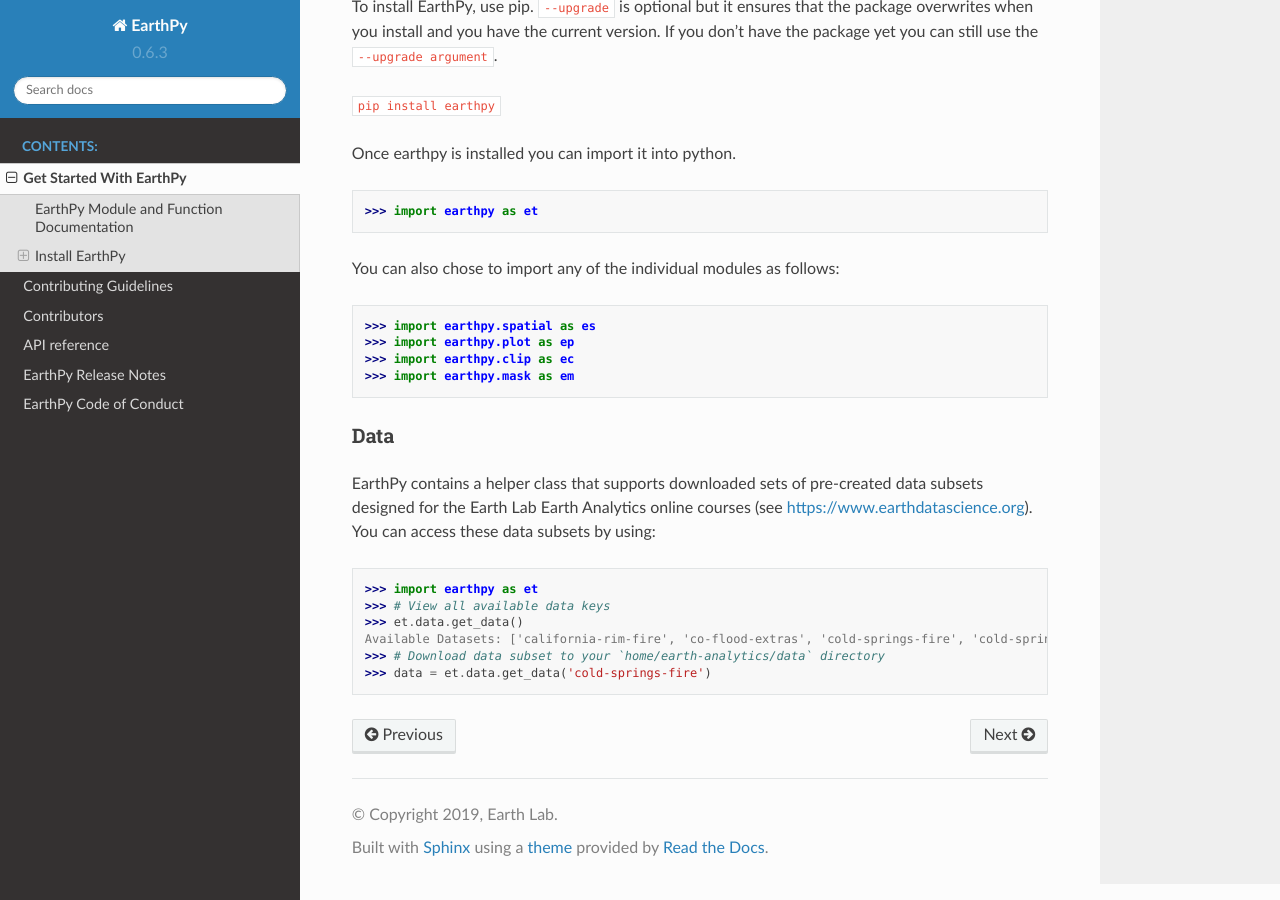
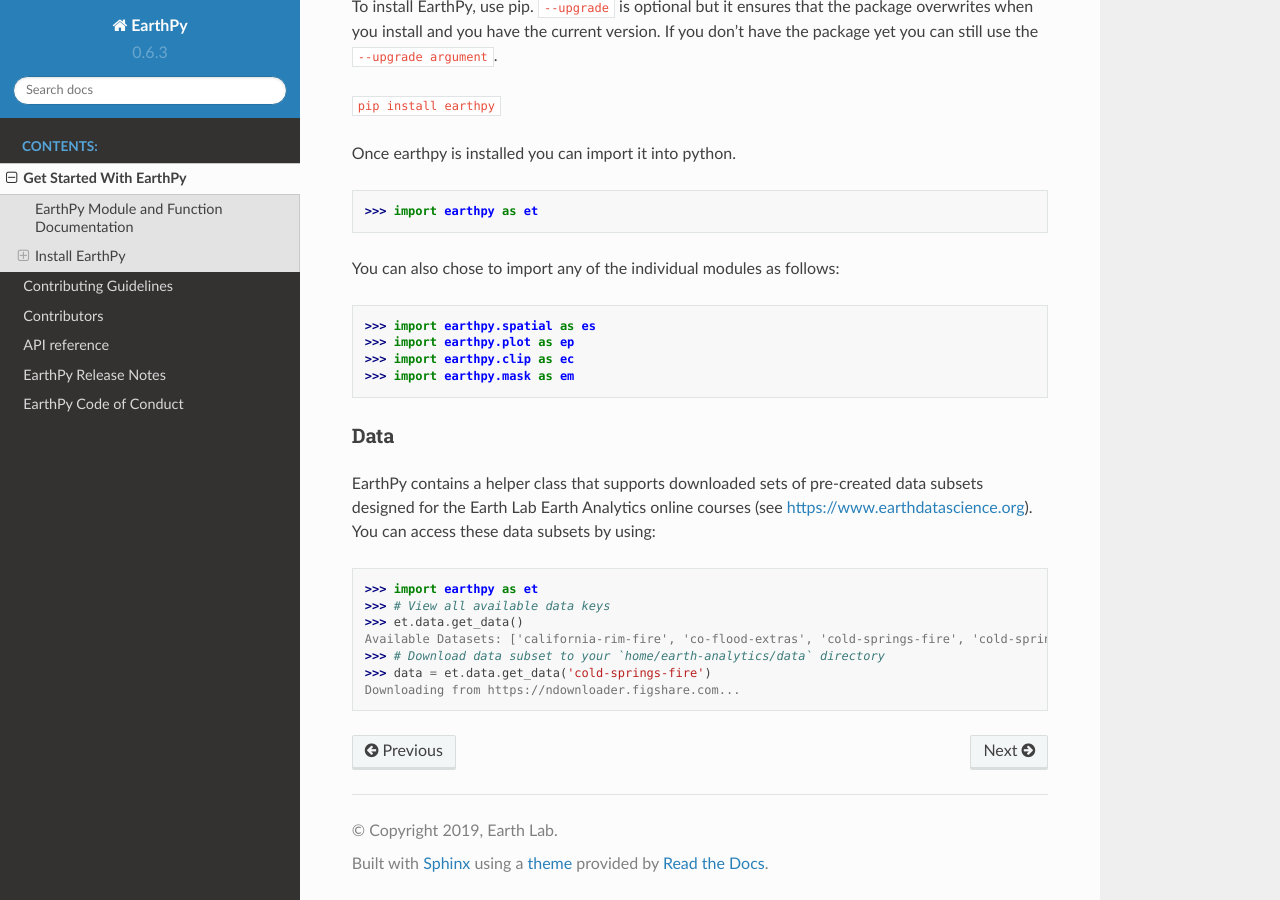
Before and after one commit to earthlab/earthpy, a Sphinx documentation site: the page built from docs/get-started.rst, in a window 1280 px wide and 900 px high, scrolled down 688 px. Built offline with Sphinx 7.4.7 and the Read the Docs theme 2.0.0, drawn with Linux system fonts in a browser that asks for light colours; pages that are not in the unit, such as notebooks, are missing from menus.

Commit message:
fixing example output

```diff
--- a/docs/get-started.rst
+++ b/docs/get-started.rst
@@ -58,3 +58,4 @@
     Available Datasets: ['california-rim-fire', 'co-flood-extras', 'cold-springs-fire', 'cold-springs-modis-h5', 'colorado-flood', 'cs-test-landsat', 'cs-test-naip', 'ndvi-automation', 'spatial-vector-lidar']
     >>> # Download data subset to your `home/earth-analytics/data` directory
     >>> data = et.data.get_data('cold-springs-fire')
+    Downloading from https://ndownloader.figshare.com...
```
